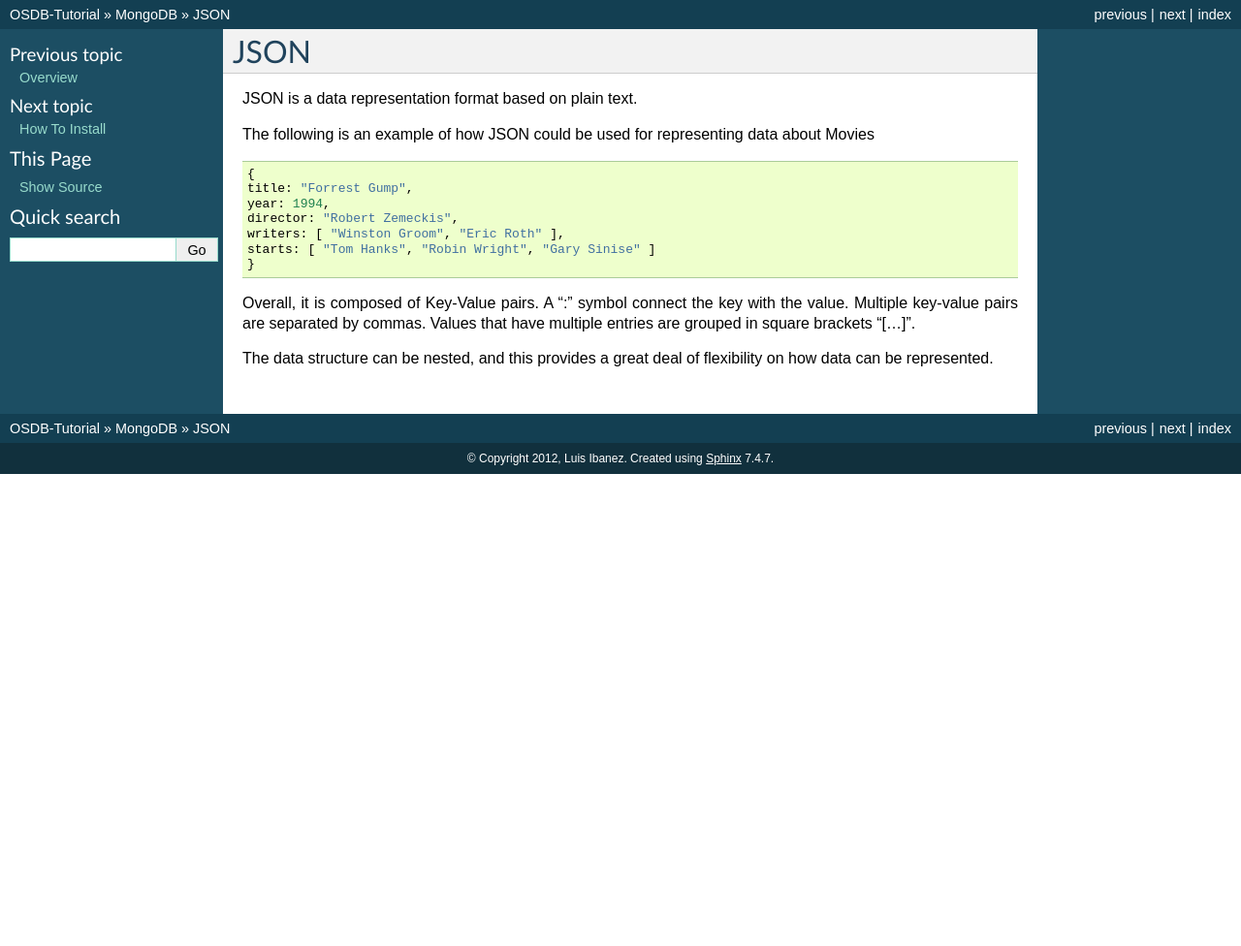
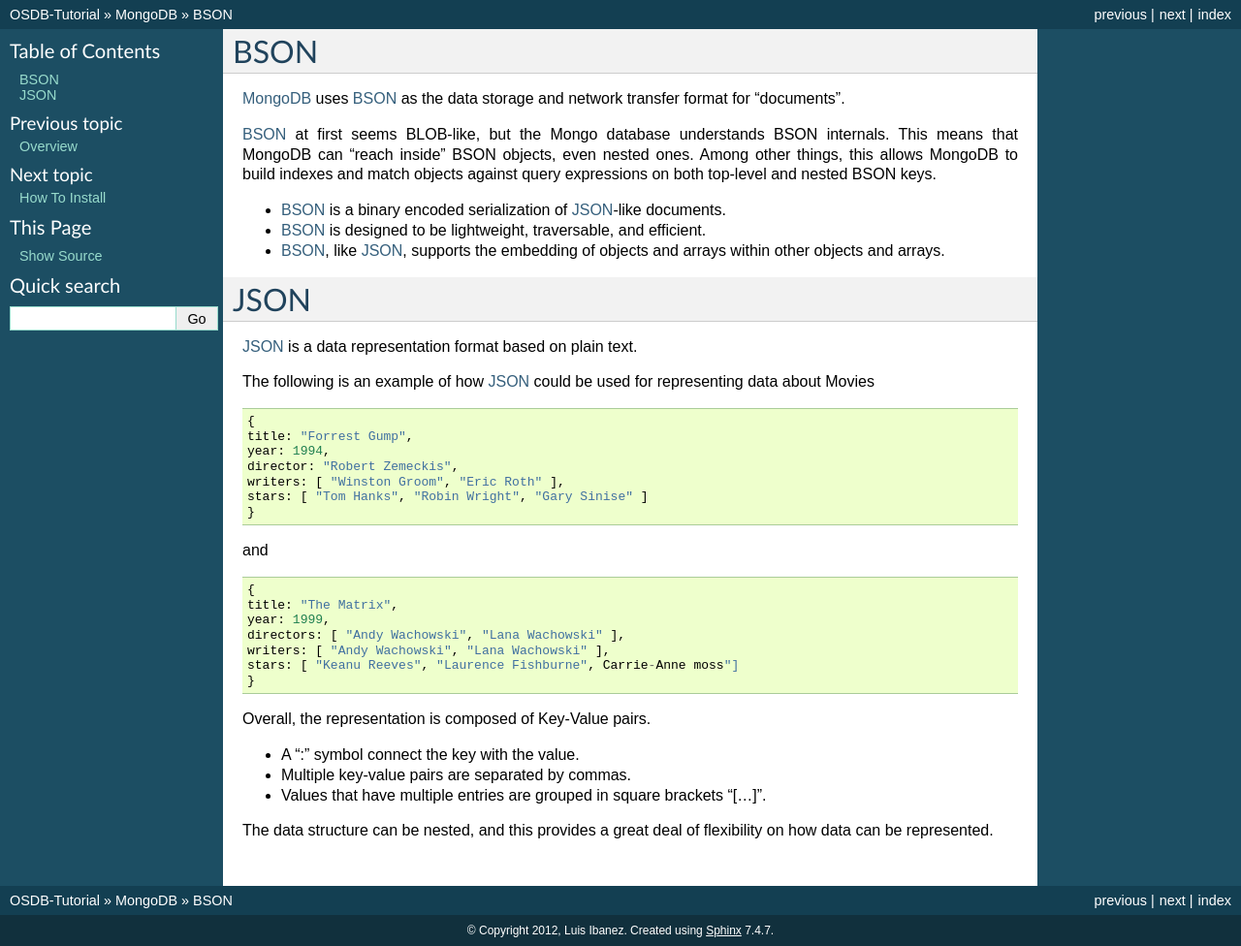
Before and after one commit to luisibanez/open-source-databases-tutorial, a Sphinx documentation site: the page built from source/MongoDB/JSON.rst, in a window 1280 px wide. Shown: the whole page at 97% size. Built offline with Sphinx 7.4.7, drawn with Linux system fonts in a browser that asks for light colours; before the commit the page ends 900 px from its top, so only the background shows below that.

Commit message:
Populated description of BSON and JSON

```diff
--- a/source/MongoDB/JSON.rst
+++ b/source/MongoDB/JSON.rst
@@ -1,9 +1,21 @@
+BSON
+====
+
+`MongoDB`_ uses `BSON`_ as the data storage and network transfer format for "documents".
+
+`BSON`_ at first seems BLOB-like, but the Mongo database understands BSON internals. This means that MongoDB can "reach inside" BSON objects, even nested ones. Among other things, this allows MongoDB to build indexes and match objects against query expressions on both top-level and nested BSON keys.
+
+* `BSON`_ is a binary encoded serialization of `JSON`_-like documents.
+* `BSON`_ is designed to be lightweight, traversable, and efficient.
+* `BSON`_, like `JSON`_, supports the embedding of objects and arrays within other objects and arrays.
+
+
 JSON
-=====
+====
 
-JSON is a data representation format based on plain text.
+`JSON`_ is a data representation format based on plain text.
 
-The following is an example of how JSON could be used for representing data
+The following is an example of how `JSON`_ could be used for representing data
 about Movies
 
 ::
@@ -13,12 +25,33 @@ about Movies
   year: 1994,
   director: "Robert Zemeckis",
   writers: [ "Winston Groom", "Eric Roth" ],
-  starts: [ "Tom Hanks", "Robin Wright", "Gary Sinise" ]
+  stars: [ "Tom Hanks", "Robin Wright", "Gary Sinise" ]
   }
 
-Overall, it is composed of Key-Value pairs. A ":" symbol connect the key with
-the value. Multiple key-value pairs are separated by commas. Values that have
-multiple entries are grouped in square brackets "[...]".
+and
+
+::
+
+  {
+  title: "The Matrix",
+  year: 1999,
+  directors: [ "Andy Wachowski", "Lana Wachowski" ],
+  writers: [ "Andy Wachowski", "Lana Wachowski" ],
+  stars: [ "Keanu Reeves", "Laurence Fishburne", Carrie-Anne moss"]
+  }
+
+
+Overall, the representation is composed of Key-Value pairs.
+
+* A ":" symbol connect the key with the value.
+* Multiple key-value pairs are separated by commas.
+* Values that have multiple entries are grouped in square brackets "[...]".
 
 The data structure can be nested, and this provides a great deal of flexibility
 on how data can be represented.
+
+
+.. _JSON: http://www.json.org/
+.. _BSON: http://bsonspec.org/
+.. _BSON Specification: http://www.mongodb.org/display/DOCS/BSON
+.. _MongoDB: http://www.mongodb.org/
```
